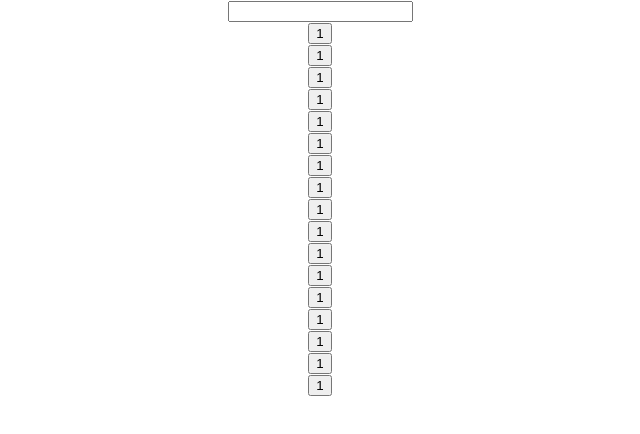
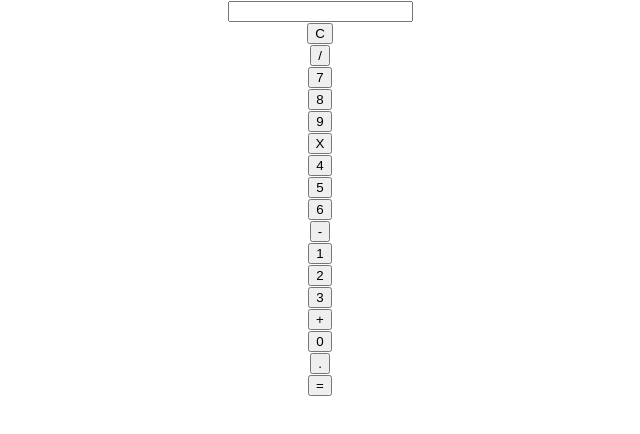
Before and after one commit to saditrahman/Calculator-with-React.js, a React (Create React App) app: page / in a window 1280 px wide. Shown: the top 434 px of the page, without its empty margins (320-960 px from the left). Built offline with nearby package versions, Linux system fonts and the light colour scheme.

Commit message:
Button issue fixed

```diff
--- a/src/components/Button.js
+++ b/src/components/Button.js
@@ -8,7 +8,7 @@ class Button extends Component {
 
             <div>
 
-                <button class="calc-button">1</button>
+                <button class="calc-button">{this.props.symbols}</button>
             </div>
 
 
```
Also changed, not shown: 1 other file (tests, documents, lock files or other folders).
